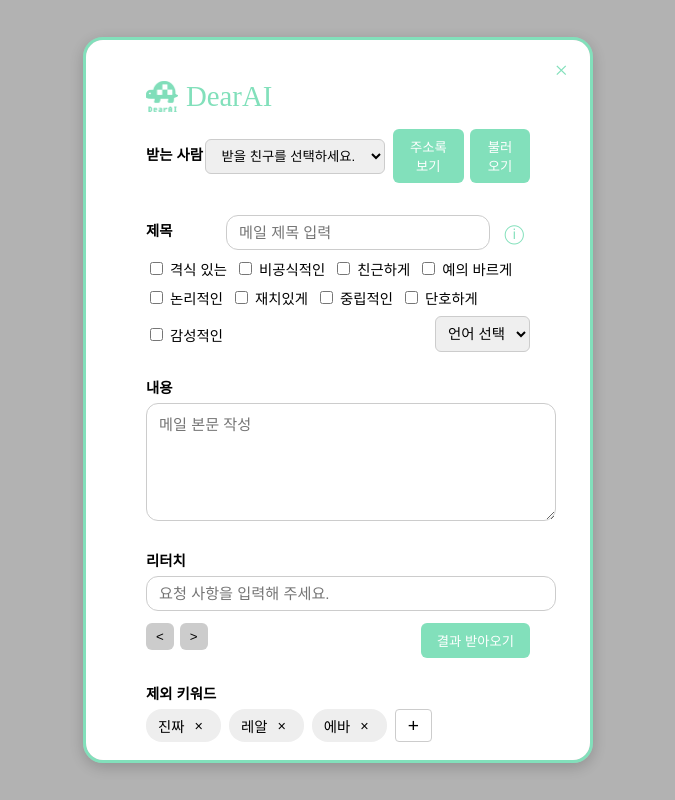
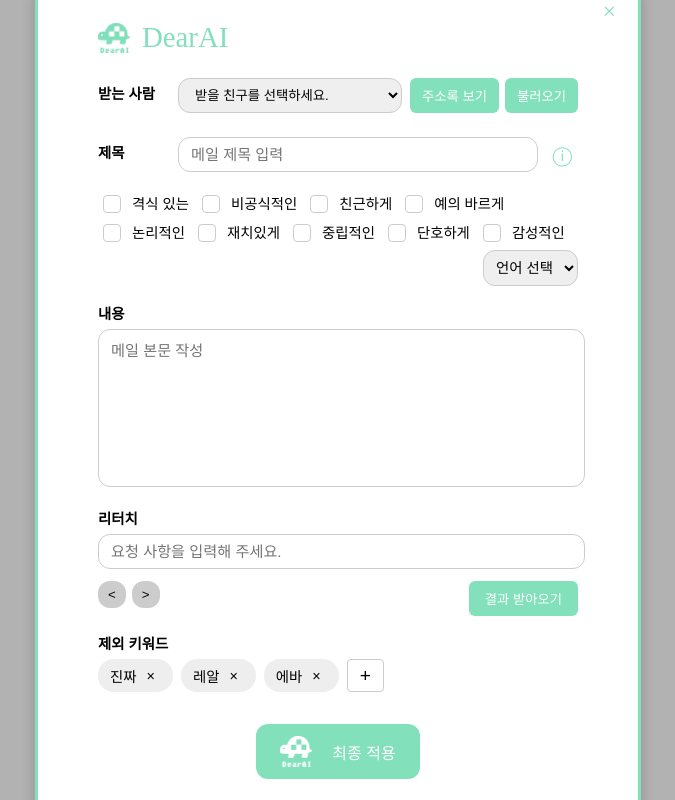
Before and after one commit to Team-DearAI/DearAI-Front, a React (Vite) app in the folder dearAI/: page / in a window 1280 px wide. Shown: the whole page, without its empty margins (302-977 px from the left). Built offline with nearby package versions, Linux system fonts and the light colour scheme.

Commit message:
[Design] 메인 홈 디자인 수정 및 체크박스 라디오 형식 변경

```diff
--- a/dearAI/src/components/Modal.tsx
+++ b/dearAI/src/components/Modal.tsx
@@ -101,7 +101,7 @@ export const Modal = () => {
                             "감성적인",
                         ].map((label, idx) => (
                             <CheckboxLabel key={idx}>
-                                <input type="checkbox" />
+                                <input type="radio" name="tone" />
                                 {label}
                             </CheckboxLabel>
                         ))}
--- a/dearAI/src/styles/ModalStyles.ts
+++ b/dearAI/src/styles/ModalStyles.ts
@@ -16,9 +16,7 @@ export const Container = styled.div`
     background: white;
     padding: 40px 60px;
     border-radius: 20px;
-    width: 30vw;
-    min-width: 320px;
-    max-width: 800px;
+    width: 480px;
     font-family: "Pretendard", sans-serif;
 
     @media (max-width: 319px) {
@@ -26,7 +24,7 @@ export const Container = styled.div`
         /* Warning message should be handled in Modal.tsx */
     }
 
-    height: 80vh;
+    height: auto;
     box-shadow: 0 4px 16px rgba(0, 0, 0, 0.2);
     position: relative;
     margin: 0 16px;
@@ -41,14 +39,14 @@ export const Header = styled.header`
     font-size: 1.8rem;
     font-family: "DungGeunMo", cursive;
     color: #82e0bb;
-    margin-bottom: 16px;
+    margin-bottom: 24px;
     display: flex;
     align-items: center;
 `;
 
 export const Logo = styled.img`
     width: 32px;
-    margin-right: 8px;
+    margin-right: 12px;
 `;
 
 export const WhiteLogo = styled(Logo)`
@@ -56,7 +54,7 @@ export const WhiteLogo = styled(Logo)`
 `;
 
 export const Section = styled.section`
-    margin-bottom: 24px;
+    margin-bottom: 16px;
 `;
 
 export const Label = styled.label`
@@ -68,7 +66,7 @@ export const Label = styled.label`
 `;
 
 export const Input = styled.input`
-    width: 100%;
+    width: 96%;
     padding: 8px 12px;
     font-size: 0.95rem;
     border-radius: 12px;
@@ -81,13 +79,13 @@ export const Input = styled.input`
 `;
 
 export const Textarea = styled.textarea`
-    width: 100%;
-    height: 100px;
+    width: 96%;
+    height: 140px;
     padding: 8px 12px;
     font-size: 0.95rem;
     border-radius: 12px;
     border: 1px solid #ccc;
-    resize: vertical;
+    resize: none;
     font-family: "Pretendard", sans-serif;
 
     &::placeholder {
@@ -132,7 +130,7 @@ export const CloseButton = styled.button`
 export const RecipientSelect = styled.select`
     flex: 1;
     padding: 8px 12px;
-    border-radius: 6px;
+    border-radius: 12px;
     border: 1px solid #ccc;
     margin-right: 8px;
     font-family: "Pretendard", sans-serif;
@@ -165,14 +163,41 @@ export const InfoButton = styled.button`
 export const CheckboxLabel = styled.label`
     display: flex;
     align-items: center;
-    gap: 4px;
+    gap: 8px;
     font-size: 0.9rem;
     font-family: "Pretendard", sans-serif;
+    cursor: pointer;
+
+    input[type="radio"] {
+        appearance: none;
+        width: 18px;
+        height: 18px;
+        border: 1.5px solid #ccc;
+        border-radius: 4px;
+        position: relative;
+        cursor: pointer;
+        outline: none;
+    }
+
+    input[type="radio"]:checked {
+        background-color: #82e0bb;
+        border-color: #68d7ab;
+    }
+
+    input[type="radio"]:checked::before {
+        content: "✔";
+        color: white;
+        position: absolute;
+        top: 0;
+        left: 3px;
+        font-size: 14px;
+        line-height: 18px;
+    }
 `;
 
 export const LanguageSelect = styled.select`
     padding: 8px;
-    border-radius: 6px;
+    border-radius: 12px;
     border: 1px solid #ccc;
     font-size: 0.9rem;
     font-family: "Pretendard", sans-serif;
@@ -181,7 +206,7 @@ export const LanguageSelect = styled.select`
 export const NavButton = styled.button`
     padding: 6px 10px;
     margin-right: 6px;
-    border-radius: 6px;
+    border-radius: 12px;
     border: none;
     background-color: #ccc;
     cursor: pointer;
@@ -260,7 +285,7 @@ export const CheckboxGroup = styled.div`
     display: flex;
     flex-wrap: wrap;
     gap: 8px;
-    margin-top: 8px;
+    margin-top: 20px;
 `;
 
 export const NavButtonGroup = styled.div`
```
Also changed, not shown: 1 other file (tests, documents, lock files or other folders).
